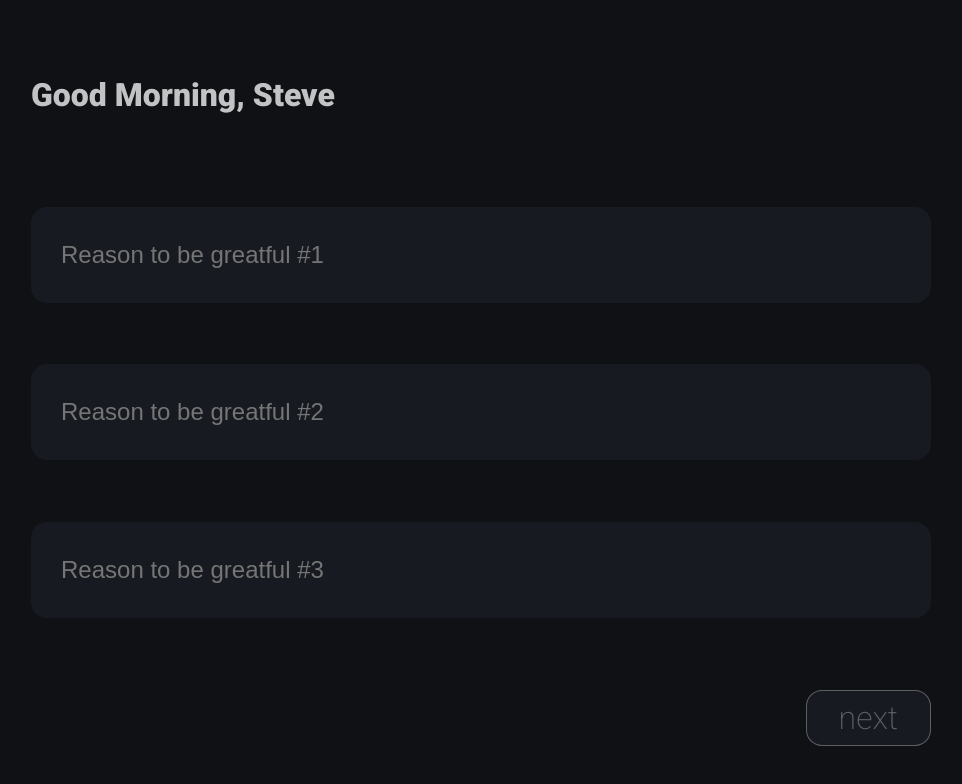
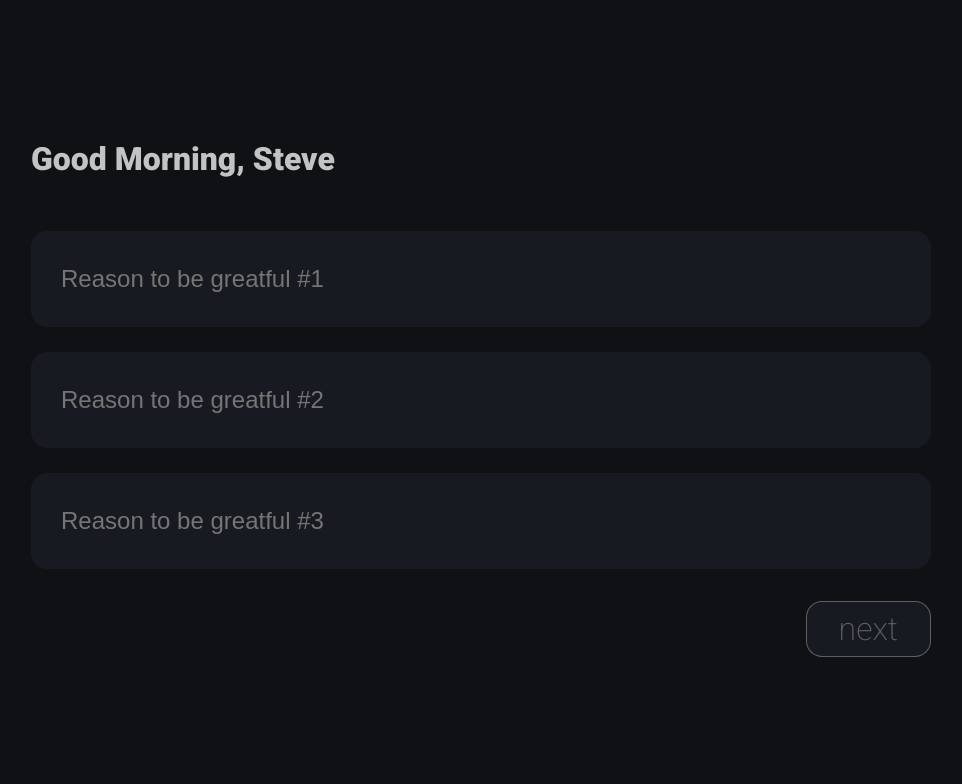
Before and after one commit to boothscript/dashRoo, a React (Create React App) app: page /mr/gratitude in a window 1280 px wide. Shown: the top 784 px of the page, without its empty margins (159-1121 px from the left). Built offline with nearby package versions, Linux system fonts and the light colour scheme.

Commit message:
imporved verticle layout

```diff
--- a/src/Components/mr/MrContainer.js
+++ b/src/Components/mr/MrContainer.js
@@ -8,6 +8,8 @@ export default styled.div`
   grid-template-columns:
     minmax(1em, 1fr) minmax(200px, 900px)
     minmax(1em, 1fr);
+  grid-template-rows: 1.2fr 1.6fr 1.2fr;
+  row-gap: 2em;
   & > * {
     grid-column: 2 / -2;
     display: flex;
--- a/src/Components/mr/MrFooter.js
+++ b/src/Components/mr/MrFooter.js
@@ -1,12 +1,17 @@
 import React from "react";
+import styled from "styled-components";
 
 import { MrButton } from "./index";
 
+const Div = styled.div`
+  align-self: flex-start;
+`;
+
 function MrFooter({ nextPage, buttonText, fieldsCompleted }) {
   return (
-    <div>
+    <Div>
       <MrButton disabled={!fieldsCompleted} text={buttonText} url={nextPage} />
-    </div>
+    </Div>
   );
 }
 
--- a/src/Components/mr/MrHeader.js
+++ b/src/Components/mr/MrHeader.js
@@ -1,12 +1,17 @@
 import React from "react";
+import styled from "styled-components";
 
 import { MrWelcome } from "./elements/";
 
+const Div = styled.div`
+  align-self: flex-end;
+`;
+
 function MrHeader({ nextPage, buttonText, fieldsCompleted }) {
   return (
-    <div>
+    <Div>
       <MrWelcome>Good Morning, Steve</MrWelcome>
-    </div>
+    </Div>
   );
 }
 
--- a/src/Pages/mr/MrGratitude.js
+++ b/src/Pages/mr/MrGratitude.js
@@ -1,5 +1,4 @@
 import React from "react";
-import styled from "styled-components";
 
 import {
   MrContainer,
@@ -10,13 +9,6 @@ import {
 } from "../../Components/mr";
 
 import useConfirmInputs from "../../Hooks/useConfirmInputs";
-
-const Div = styled.div`
-  grid-column: 1/-1;
-  display: flex;
-  flex-direction: column;
-  justify-content: space-between;
-`;
 
 function MrGratitude() {
   const { inputStates, confirmInput, checkInputs } = useConfirmInputs(3);
```
